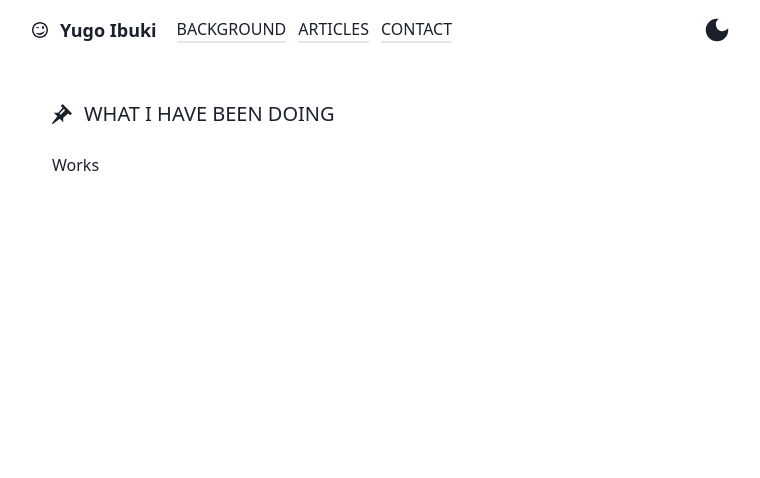
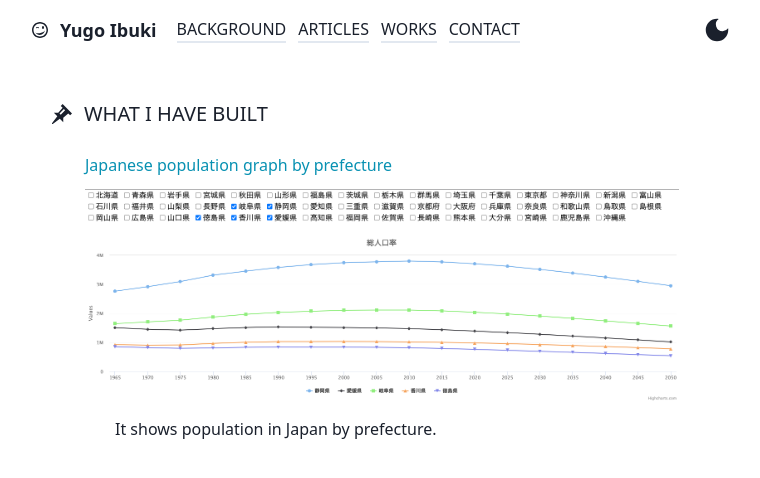
Before and after one commit to yugo-ibuki/portfolio, a Next.js app: page /works in a window 1280 px wide. Shown: the top 478 px of the page, without its empty margins (258-1018 px from the left). Built offline with nearby package versions, Linux system fonts and the light colour scheme.

Commit message:
feat: worksページ追加

```diff
--- a/src/components/Layout/Header/index.tsx
+++ b/src/components/Layout/Header/index.tsx
@@ -21,9 +21,13 @@ const navData: NavData[] = [
   //   href: 'https://github.com/yugo-ibuki'
   // },
   {
+    name: 'WORKS',
+    href: '/works'
+  },
+  {
     name: 'CONTACT',
     href: '/contact'
-  }
+  },
 ]
 
 export const Header: React.FC = () => {
--- a/src/components/List/Work.tsx
+++ b/src/components/List/Work.tsx
@@ -1,11 +1,42 @@
 import type { FC } from 'react'
+import Link from 'next/link'
+
+const works: {
+  name: string
+  description: string
+  url: string
+  photo: string
+}[] = [
+  {
+    name: 'Japanese population graph by prefecture',
+    description: 'It shows population in Japan by prefecture.',
+    url: 'https://population-app.vercel.app/',
+    photo: '/assets/population-app.png',
+  },
+]
 
 export const Work: FC = () => {
   return (
-    <div>
-      <div>
-        <h3>Works</h3>
-      </div>
-    </div>
+    <ul className={'w-[90%] mx-auto flex flex-col gap-y-[20px]'}>
+      {
+        works.map(w => {
+          return (
+            <li key={w.name}>
+              <dl className={'flex flex-col gap-y-[10px]'}>
+                <dt>
+                  <Link href={w.url}>
+                    <a className={'text-cyan-600 flex flex-col gap-y-3'}>
+                      {w.name}
+                      <img src={w.photo} alt={w.name} />
+                    </a>
+                  </Link>
+                </dt>
+                <dd className={'ml-[30px]'}>{w.description}</dd>
+              </dl>
+            </li>
+          )
+        })
+      }
+    </ul>
   )
 }
--- a/src/pages/works.tsx
+++ b/src/pages/works.tsx
@@ -5,7 +5,7 @@ const Works: NextPage = () => {
   return (
     <div>
       <Block>
-        <Title>WHAT I HAVE BEEN DOING</Title>
+        <Title>WHAT I HAVE BUILT</Title>
         <div className={'mt-[25px]'}>
           <Work />
         </div>
```
Also changed, not shown: public/assets/population-app.png (added).
